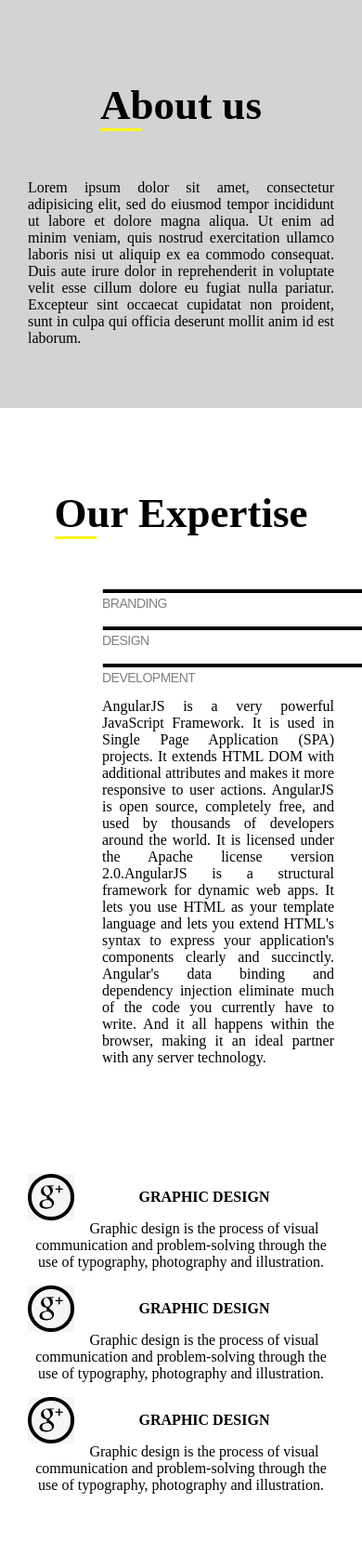
After one commit to unnati31194/unnati, a PHP site: page /practise.html in a window 390 px wide. The commit adds this page. Shown: the whole page at 93% size. Run offline with PHP 8.4, Linux system fonts and the light colour scheme.

Commit message:
fixing errors

```diff
--- /dev/null
+++ b/practise.html
@@ -0,0 +1,104 @@
+<!DOCTYPE html>
+<html>
+<head>
+	<title> Sample</title>
+<meta name="viewport" content="width=device-width, initial-scale=1.0">
+<link rel="stylesheet" href="style.css">
+<link rel="stylesheet" href="style1.css">
+
+</head>
+<body style="margin: 0px">
+
+
+<section class="about">
+	<div class="main-container d-flex-align-center d-inherit-767">
+		<div class="left-side">
+			<h1 class="position-relative">About us</h1>
+		</div>
+		<div class="right-side">
+			<p>Lorem ipsum dolor sit amet, consectetur adipisicing elit, sed do eiusmod
+			tempor incididunt ut labore et dolore magna aliqua. Ut enim ad minim veniam,
+			quis nostrud exercitation ullamco laboris nisi ut aliquip ex ea commodo
+			consequat. Duis aute irure dolor in reprehenderit in voluptate velit esse
+			cillum dolore eu fugiat nulla pariatur. Excepteur sint occaecat cupidatat non
+			proident, sunt in culpa qui officia deserunt mollit anim id est laborum.</p>
+
+		</div>
+	</div>
+</section>
+<section class="our-expertise">
+	<div class="heading">
+		<h1 class="position-relative">Our Expertise</h1>
+	</div>
+	<div class="exp-container d-flex-align-center d-inherit-767">
+		<div class="left-side">
+			<div class="bar">
+				<div class="border">
+  					<div class="grey" style="width:90%;"></div>
+  				</div>
+				<div class="name"> BRANDING</div>
+				<div class="number" style="margin-left: 264px;"> 90% </div>
+			</div>
+			<div class="bar">
+				<div class="border">
+  					<div class="grey" style="width:80%;"></div>
+  				</div>
+				<div class="name"> DESIGN</div>
+				<div class="number" style="margin-left: 246px;"> 80%</div>
+			</div>
+			<div class="bar">
+				<div class="border">
+  					<div class="grey" style="width:85%;"></div>
+				</div>
+				<div class="name"> DEVELOPMENT</div>
+				<div class="number" style="margin-left: 216px;"> 85%</div>
+			</div>
+		</div>
+		<div class="right-side">
+			<p>AngularJS is a very powerful JavaScript Framework. It is used in Single Page Application (SPA) projects. It extends HTML DOM with additional attributes and makes it more responsive to user actions. AngularJS is open source, completely free, and used by thousands of developers around the world. It is licensed under the Apache license version 2.0.AngularJS is a structural framework for dynamic web apps. It lets you use HTML as your template language and lets you extend HTML's syntax to express your application's components clearly and succinctly. Angular's data binding and dependency injection eliminate much of the code you currently have to write. And it all happens within the browser, making it an ideal partner with any server technology.</p>
+		</div>
+	</div>
+</section>
+<section class="graphic-design">
+	<div class="main-container d-flex-align-center d-inherit-767">
+		<div class="left-side">
+			<div class="image">
+				<img src="google1.jpg"/>
+			</div>
+			<div class="side-content">
+				<p  style="font-weight: 600;"> GRAPHIC DESIGN</p>
+				<p>Graphic design is the process of visual communication and problem-solving
+					through the use of typography, photography and illustration.
+				</p>
+			</div>
+		</div>
+		<div class="middle-side">
+			<div class="image">
+				<img src="google1.jpg"/>
+			</div>
+			<div class="side-content">
+				<p  style="font-weight: 600;"> GRAPHIC DESIGN</p>
+				<p>Graphic design is the process of visual communication and problem-solving
+					through the use of typography, photography and illustration.
+				</p>
+			</div>
+		</div>
+		<div class="right-side">
+			<div class="image">
+				<img src="google1.jpg"/>
+			</div>
+			<div class="side-content">
+				<p  style="font-weight: 600;"> GRAPHIC DESIGN</p>
+				<p>Graphic design is the process of visual communication and problem-solving
+					through the use of typography, photography and illustration.
+				</p>
+			</div>
+		</div>
+	</div>
+
+
+</section>
+
+
+</body>
+</html>
--- a/style.css
+++ b/style.css
@@ -46,7 +46,7 @@
 	.img1{
 
 		width: 30px;
-		height:30px;
+
 		margin-left: 15px;
 		margin-top: 7px;
 	}
@@ -87,9 +87,9 @@
 
 	}
 	.div3{
+		width: 100%;
+	}
 
-
-	}
 	#div38{
 		height: 500px;
 	}
@@ -163,7 +163,7 @@
 	}
 	.div10{
 		float: left;
-    	width: 30px;
+    	width: 55px;
     	height: 140px;
     	margin-left: 32px;
     	margin-right: 43px;
--- /dev/null
+++ b/style1.css
@@ -0,0 +1,157 @@
+.d-flex-align-center{
+	display: flex;
+	align-items: center;
+}
+.position-relative{
+	position: relative;
+	font-size: 45px;
+}
+.main-container{
+	padding-left: 30px;
+	padding-right: 30px;
+}
+.about{
+	background: lightgray;
+	overflow: hidden;
+	padding: 50px 0;
+}
+.about .left-side{
+	width: 30%;
+	float: left;
+	text-align: center;
+}
+.about .left-side h1:before{
+	background: #fff617;
+    position: absolute;
+    content: '';
+    width: 45px;
+    height: 3px;
+    bottom: -2px;
+}
+.about .right-side{
+	width: 70%;
+	float: left;
+	text-align: justify;
+}
+.exp-container{
+	padding-left: 110px;
+	padding-right: 30px;
+}
+.our-expertise{
+	overflow: hidden;
+	padding: 50px 0;
+}
+.our-expertise .heading{
+	width: 39%;
+	text-align: center;
+	display: block;
+}
+.our-expertise .left-side{
+	flex: 40%;
+	float: left;
+	align-content: center;
+
+}
+.our-expertise .heading h1:before{
+	background: #fff617;
+    position: absolute;
+    content: '';
+    width: 45px;
+    height: 3px;
+    bottom: -2px;
+}
+.border {
+    border: 1px solid #ccc;
+    background-color: lightgray;
+    width:380px;
+    height: 2px;
+}
+.grey{
+    background-color: black;
+    height: 4px;
+   	margin-top: -1px;
+}
+.name{
+	float: left;
+	margin-top: 3px;
+	}
+.number{
+	float: left;
+	margin-top: 3px;
+}
+.bar{
+	float: left;
+	width: 385px;
+	height: 21px;
+	margin-top: 19px;
+	font-size: 14px;
+	color: grey;
+	font-family: arial;
+	letter-spacing: -.5px;
+	flex-direction: column;
+}
+.our-expertise .right-side{
+	flex: 60%;
+	float: left;
+	text-align: justify;
+}
+.graphic-design{
+
+	overflow: hidden;
+	padding: 50px 0;
+}
+.graphic-design .image{
+
+	float: left;
+}
+.graphic-design img{
+	width: 50px;
+
+}
+.graphic-design .left-side{
+	width: 33%;
+	float: left;
+	text-align: center;
+}
+.graphic-design .middle-side{
+	width: 33%;
+	float: left;
+	text-align: center;
+}
+.graphic-design .right-side{
+	width: 33%;
+	float: left;
+	text-align: center;
+}
+
+
+/*responsive*/
+@media screen and (max-width: 767px){
+	.d-inherit-767{
+		display: inherit;
+	}
+	.about .left-side{
+		width: 100%;
+	}
+	.about .right-side{
+		width: 100%;
+	}
+	.our-expertise .heading{
+		width: 100%;
+	}
+	.our-expertise .left-side{
+		width: 100%;
+	}
+	.our-expertise .right-side{
+		width: 100%;
+	}
+	.graphic-design .left-side{
+		width: 100%;
+	}
+	.graphic-design .middle-side{
+		width: 100%;
+	}
+	.graphic-design .right-side{
+		width: 100%;
+	}
+}
```
Also changed, not shown: responsive.css (+69 -7 lines).
